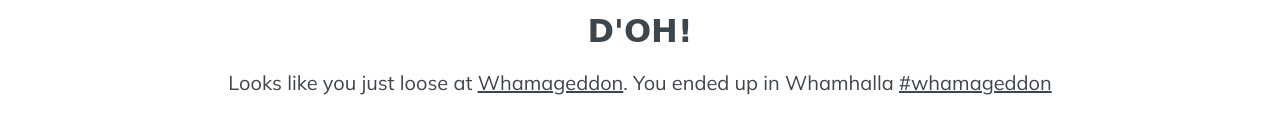
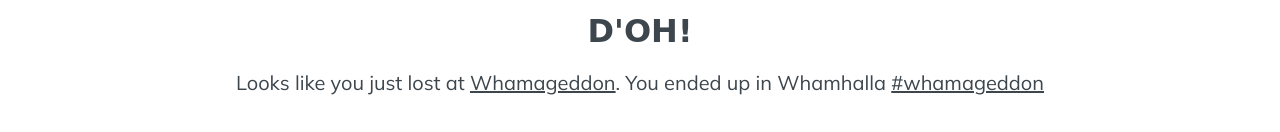
Before and after one commit to davidebrognoli/merry-christmas, a plain HTML site: page index.html in a window 1280 px wide. Shown: the part 828-960 px from the top of the page. Drawn offline with Linux system fonts and the light colour scheme; a web font is replaced by a local one.

Commit message:
Fix wrong text

```diff
--- a/index.html
+++ b/index.html
@@ -28,16 +28,8 @@
     </section>
     <section id="whama">
       <h2 class="subtitle">D'oh!</h2>
-      <p class="text">Looks like you just loose at <a href="https://www.whamageddon.com/" target="_blank">Whamageddon</a>.
+      <p class="text">Looks like you just lost at <a href="https://www.whamageddon.com/" target="_blank">Whamageddon</a>.
         You ended up in Whamhalla <a href="https://twitter.com/search?q=%23whamageddon" target="_blank">#whamageddon</a></p>
-
-      <!--<iframe
-        src="https://www.youtube.com/embed/E8gmARGvPlI?autoplay=1"
-        title="YouTube video player"
-        frameborder="0"
-        allow="accelerometer; autoplay; clipboard-write; encrypted-media; gyroscope; picture-in-picture"
-        allowfullscreen
-      ></iframe>-->
       <div id="player"></div>
     </section>
     <script src="app.js"></script>
```
